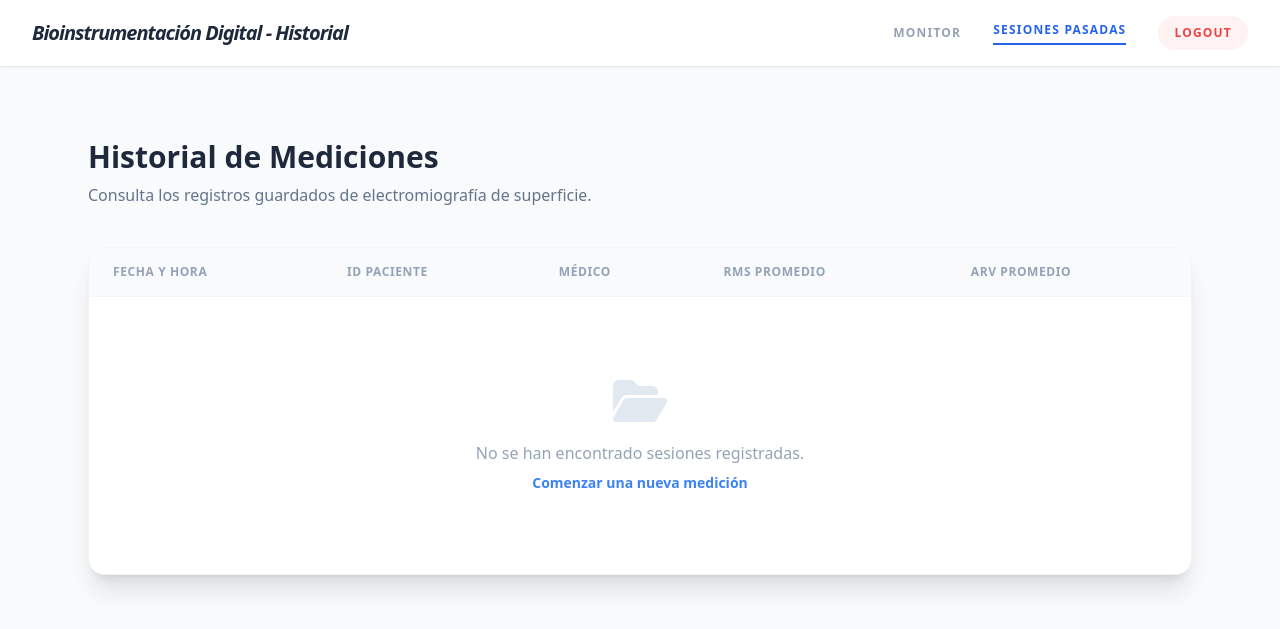
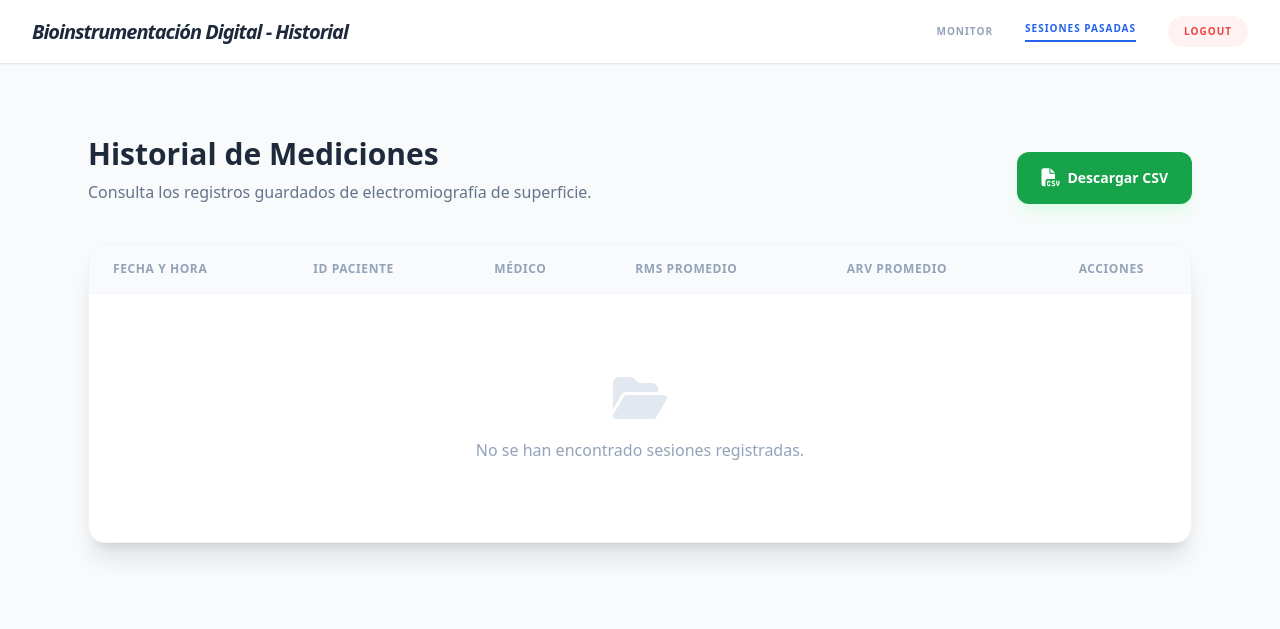
Before and after one commit to valeriasamano/semg_bioinstrudigital, a Flask app: page /sesiones in a window 1280 px wide. Shown: the top 629 px of the page. Run offline with Flask 3, Linux system fonts and the light colour scheme; the visitor is signed in with stand-in values (Sample User, id 1); data that the repository does not hold is empty; some libraries are stand-ins or nearby versions.

Commit message:
Update sesiones.html

```diff
--- a/templates/sesiones.html
+++ b/templates/sesiones.html
@@ -11,9 +11,9 @@
 
     <nav class="bg-white border-b border-slate-200 py-4 px-8 flex justify-between items-center shadow-sm">
         <div class="flex items-center gap-3">
-            <h1 class="text-xl font-bold tracking-tighter text-slate-800 italic">Bioinstrumentación Digital - Historial</h1>
+            <h1 class="text-xl font-bold tracking-tighter text-slate-800 italic text-[14px]">Bioinstrumentación Digital - Historial</h1>
         </div>
-        <div class="space-x-8 text-[12px] font-black uppercase tracking-widest flex items-center">
+        <div class="space-x-8 text-[10px] font-black uppercase tracking-widest flex items-center">
             <a href="/" class="text-slate-400 hover:text-blue-600 transition">Monitor</a>
             <a href="/sesiones" class="text-blue-600 border-b-2 border-blue-600 pb-1">Sesiones Pasadas</a>
             <a href="/logout" class="bg-red-50 text-red-500 px-4 py-2 rounded-full font-black hover:bg-red-100 transition">LogOut</a>
@@ -21,10 +21,17 @@
     </nav>
 
     <main class="max-w-6xl mx-auto mt-12 p-6">
-        <header class="mb-10">
-            <h2 class="text-3xl font-extrabold text-slate-800">Historial de Mediciones</h2>
-            <p class="text-slate-500 mt-2">Consulta los registros guardados de electromiografía de superficie.</p>
-        </header>
+        <div class="flex justify-between items-end mb-10">
+            <div>
+                <h2 class="text-3xl font-extrabold text-slate-800">Historial de Mediciones</h2>
+                <p class="text-slate-500 mt-2">Consulta los registros guardados de electromiografía de superficie.</p>
+            </div>
+
+            <a href="/descargar-csv" class="bg-green-600 text-white px-6 py-3 rounded-xl font-bold text-sm hover:bg-green-700 transition flex items-center gap-2 shadow-lg shadow-green-100">
+                <i class="fa-solid fa-file-csv text-lg"></i>
+                Descargar CSV
+            </a>
+        </div>
 
         <div class="bg-white rounded-2xl shadow-xl border border-slate-100 overflow-hidden">
             <table class="w-full text-left border-collapse">
@@ -35,6 +42,7 @@
                         <th class="px-6 py-4 text-xs font-black uppercase tracking-wider text-slate-400">Médico</th>
                         <th class="px-6 py-4 text-xs font-black uppercase tracking-wider text-slate-400">RMS Promedio</th>
                         <th class="px-6 py-4 text-xs font-black uppercase tracking-wider text-slate-400">ARV Promedio</th>
+                        <th class="px-6 py-4 text-xs font-black uppercase tracking-wider text-slate-400 text-center">Acciones</th>
                     </tr>
                 </thead>
                 <tbody class="divide-y divide-slate-50">
@@ -57,13 +65,19 @@
                         <td class="px-6 py-4 font-mono text-sm text-indigo-600 font-bold">
                             {{ "%.4f"|format(sesion.arv_avg) }} mV
                         </td>
+                        <td class="px-6 py-4 text-center">
+                            <form action="{{ url_for('borrar_sesion', id=sesion.id) }}" method="POST" onsubmit="return confirm('¿Estás seguro de borrar esta sesión?');">
+                                <button type="submit" class="text-red-300 hover:text-red-600 transition">
+                                    <i class="fa-solid fa-trash-can"></i>
+                                </button>
+                            </form>
+                        </td>
                     </tr>
                     {% else %}
                     <tr>
-                        <td colspan="5" class="px-6 py-20 text-center">
+                        <td colspan="6" class="px-6 py-20 text-center">
                             <i class="fa-solid fa-folder-open text-slate-200 text-5xl mb-4 block"></i>
                             <p class="text-slate-400 font-medium">No se han encontrado sesiones registradas.</p>
-                            <a href="/" class="text-blue-500 text-sm font-bold mt-2 inline-block hover:underline">Comenzar una nueva medición</a>
                         </td>
                     </tr>
                     {% endfor %}
```
